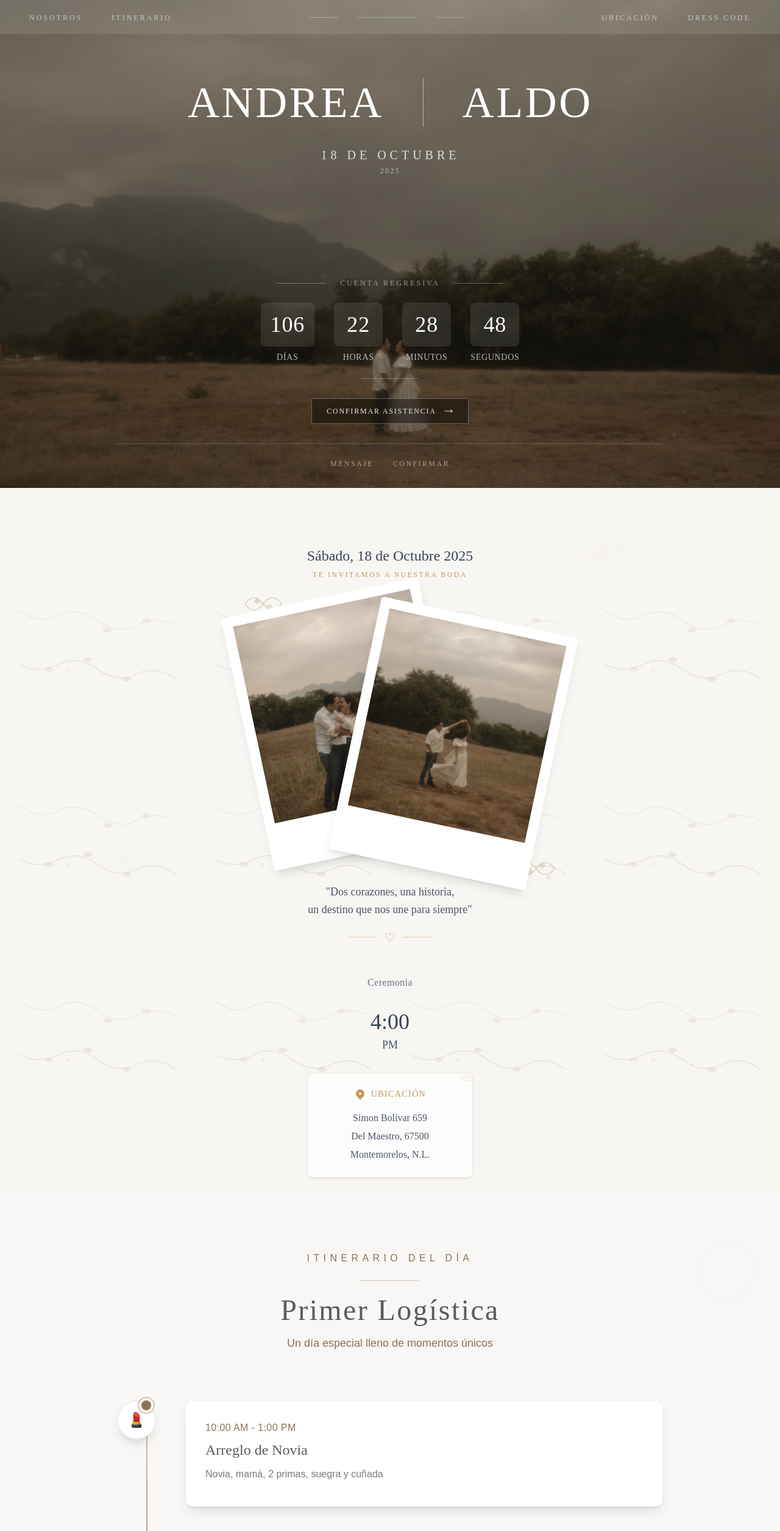
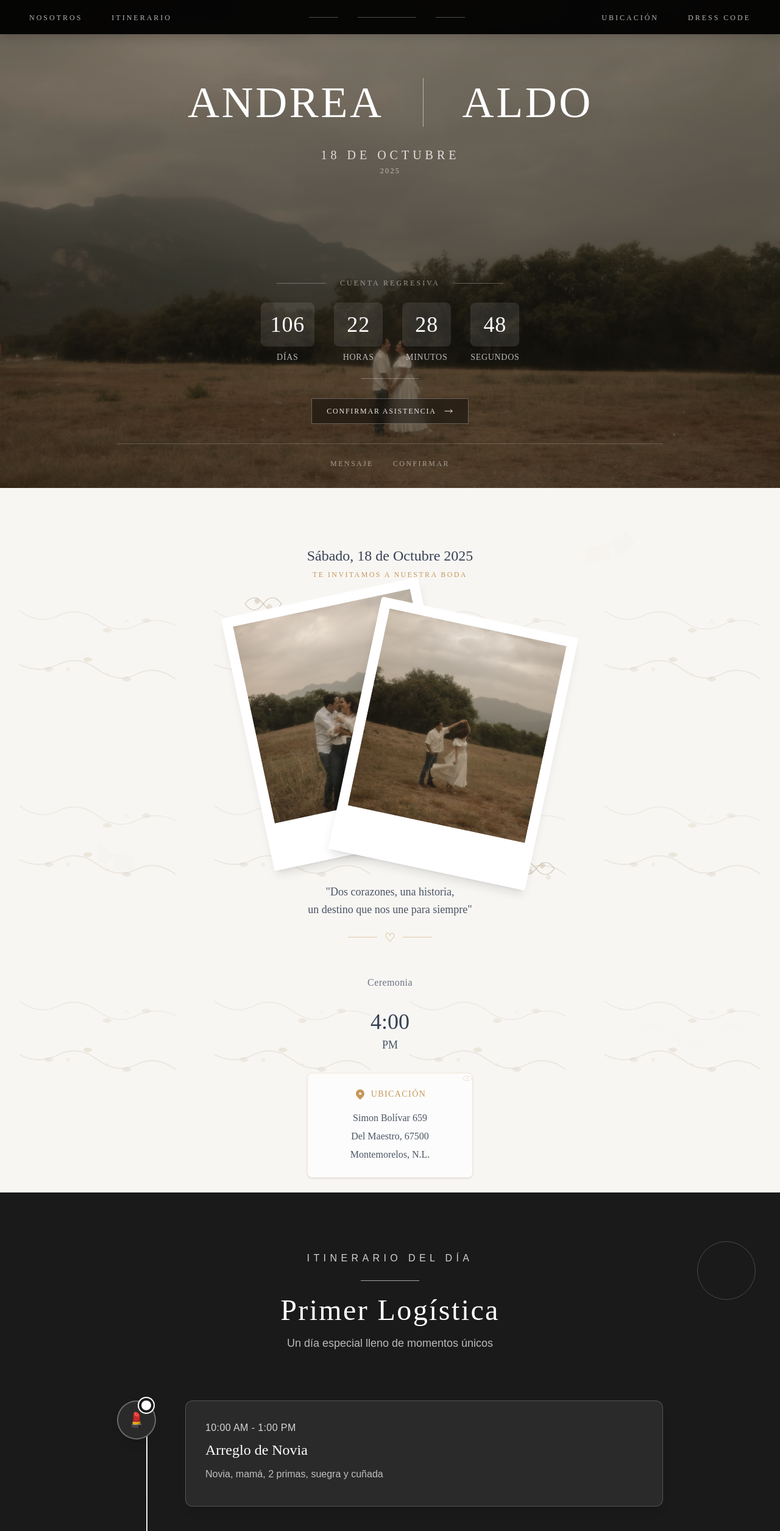
Before and after one commit to AlejoReyna/wedding_invitation, a Next.js app: page / in a window 1280 px wide. Shown: the top 2510 px of the page at 61% size. Built offline with nearby package versions, Linux system fonts and the light colour scheme.

Commit message:
themed view

```diff
--- a/src/app/components/ItinerarySection.tsx
+++ b/src/app/components/ItinerarySection.tsx
@@ -1,5 +1,6 @@
 "use client"
 import { useEffect, useRef } from 'react';
+import { useTheme } from '../context/ThemeContext';
 
 interface ItineraryItem {
   time: string;
@@ -12,19 +13,36 @@ interface ItineraryItem {
 export default function ItinerarySection() {
   const sectionRef = useRef<HTMLDivElement>(null);
   const itemRefs = useRef<(HTMLDivElement | null)[]>([]);
+  const { isNightMode, setIsNightMode } = useTheme();
 
   useEffect(() => {
     const observer = new IntersectionObserver(
       (entries) => {
         entries.forEach((entry) => {
           if (entry.isIntersecting) {
-            entry.target.classList.add('animate-fade-in-up');
+            // Añadir un pequeño delay para asegurar que la animación se vea
+            setTimeout(() => {
+              entry.target.classList.add('animate-fade-in-up');
+              entry.target.classList.remove('opacity-0');
+            }, 100);
+
+            // Verificar si es la última card (índice 4 - Recepción 7:00 PM)
+            const index = itemRefs.current.findIndex(ref => ref === entry.target);
+            if (index === 4) {
+              setIsNightMode(true);
+            }
+          } else {
+            // Si la última card sale del viewport, volver al modo día
+            const index = itemRefs.current.findIndex(ref => ref === entry.target);
+            if (index === 4) {
+              setIsNightMode(false);
+            }
           }
         });
       },
       {
-        threshold: 0.1,
-        rootMargin: '0px 0px -50px 0px'
+        threshold: 0.2,
+        rootMargin: '0px 0px -20px 0px'
       }
     );
 
@@ -52,7 +70,7 @@ export default function ItinerarySection() {
         }
       });
     };
-  }, []);
+  }, [setIsNightMode]);
 
   const addItemRef = (index: number) => (el: HTMLDivElement) => {
     itemRefs.current[index] = el;
@@ -91,7 +109,7 @@ export default function ItinerarySection() {
 
   return (
     <>
-      <style jsx>{`
+      <style jsx global>{`
         @keyframes fade-in-up {
           from {
             opacity: 0;
@@ -111,38 +129,77 @@ export default function ItinerarySection() {
           background: linear-gradient(to bottom, #d4c4b0, #8b7355, #d4c4b0);
         }
 
+        .timeline-line-night {
+          background: linear-gradient(to bottom, #ffffff, #cccccc, #ffffff);
+        }
+
         .timeline-dot {
           box-shadow: 0 0 0 4px #f8f7f5, 0 0 0 6px #d4c4b0;
+        }
+
+        .timeline-dot-night {
+          box-shadow: 0 0 0 4px #1a1a1a, 0 0 0 6px #ffffff;
         }
 
         .timeline-item:hover .timeline-dot {
           transform: scale(1.2);
           box-shadow: 0 0 0 4px #f8f7f5, 0 0 0 8px #8b7355;
         }
+
+        .timeline-item:hover .timeline-dot-night {
+          transform: scale(1.2);
+          box-shadow: 0 0 0 4px #1a1a1a, 0 0 0 8px #ffffff;
+        }
+
+        /* Añadimos estilos para debug */
+        .debug-visible {
+          border: 2px solid red !important;
+        }
+
+        /* Transición suave para el cambio de tema */
+        .theme-transition {
+          transition: background-color 1s ease-in-out, color 1s ease-in-out;
+        }
       `}</style>
 
       <section
         ref={sectionRef}
-        className="min-h-screen w-full bg-[#f8f7f5] py-16 md:py-24 px-4 md:px-8 opacity-0 relative overflow-hidden"
+        className={`min-h-screen w-full py-16 md:py-24 px-4 md:px-8 relative overflow-hidden theme-transition ${
+          isNightMode ? 'bg-[#1a1a1a]' : 'bg-[#f8f7f5]'
+        }`}
       >
         {/* Decorative Background Elements */}
         <div className="absolute inset-0 pointer-events-none">
-          <div className="absolute top-20 right-10 w-24 h-24 border border-[#d4c4b0]/20 rounded-full"></div>
-          <div className="absolute bottom-32 left-8 w-16 h-16 border border-[#d4c4b0]/20 rounded-full"></div>
-          <div className="absolute top-1/2 right-4 w-8 h-8 border border-[#d4c4b0]/30 rounded-full"></div>
+          <div className={`absolute top-20 right-10 w-24 h-24 border rounded-full ${
+            isNightMode ? 'border-white/20' : 'border-[#d4c4b0]/20'
+          }`}></div>
+          <div className={`absolute bottom-32 left-8 w-16 h-16 border rounded-full ${
+            isNightMode ? 'border-white/20' : 'border-[#d4c4b0]/20'
+          }`}></div>
+          <div className={`absolute top-1/2 right-4 w-8 h-8 border rounded-full ${
+            isNightMode ? 'border-white/30' : 'border-[#d4c4b0]/30'
+          }`}></div>
         </div>
 
         <div className="max-w-4xl mx-auto relative z-10">
           {/* Header */}
           <div className="text-center mb-16 md:mb-20">
-            <h2 className="text-sm md:text-base font-light tracking-[0.4em] uppercase text-[#8b7355] mb-6">
+            <h2 className={`text-sm md:text-base font-light tracking-[0.4em] uppercase mb-6 ${
+              isNightMode ? 'text-white/80' : 'text-[#8b7355]'
+            }`}>
               ITINERARIO DEL DÍA
             </h2>
-            <div className="w-24 h-px bg-[#d4c4b0] mx-auto mb-6"></div>
-            <h3 className="garamond-regular text-3xl md:text-4xl lg:text-5xl font-light text-[#5c5c5c] tracking-wider">
+            <div className={`w-24 h-px mx-auto mb-6 ${
+              isNightMode ? 'bg-white/60' : 'bg-[#d4c4b0]'
+            }`}></div>
+            <h3 className={`garamond-regular text-3xl md:text-4xl lg:text-5xl font-light tracking-wider ${
+              isNightMode ? 'text-white' : 'text-[#5c5c5c]'
+            }`}>
               Primer Logística
             </h3>
-            <p className="text-[#8b7355] text-lg mt-4 font-light">
+            <p className={`text-lg mt-4 font-light ${
+              isNightMode ? 'text-white/70' : 'text-[#8b7355]'
+            }`}>
               Un día especial lleno de momentos únicos
             </p>
           </div>
@@ -150,7 +207,9 @@ export default function ItinerarySection() {
           {/* Timeline */}
           <div className="relative">
             {/* Timeline Line */}
-            <div className="absolute left-8 md:left-12 top-0 bottom-0 w-0.5 timeline-line"></div>
+            <div className={`absolute left-8 md:left-12 top-0 bottom-0 w-0.5 ${
+              isNightMode ? 'timeline-line-night' : 'timeline-line'
+            }`}></div>
 
             {/* Timeline Items */}
             <div className="space-y-8 md:space-y-12">
@@ -158,39 +217,62 @@ export default function ItinerarySection() {
                 <div
                   key={index}
                   ref={addItemRef(index)}
-                  className="timeline-item relative flex items-start pl-20 md:pl-28 opacity-0 group"
-                  style={{ animationDelay: `${index * 150}ms` }}
+                  className="timeline-item relative flex items-start pl-20 md:pl-28 opacity-0 group transition-all duration-300"
+                  style={{
+                    animationDelay: `${index * 150}ms`,
+                    minHeight: '100px'
+                  }}
                 >
                   {/* Timeline Dot */}
-                  <div className="timeline-dot absolute left-6 md:left-10 w-4 h-4 bg-[#8b7355] rounded-full transition-all duration-300 ease-in-out z-10"></div>
+                  <div className={`absolute left-6 md:left-10 w-4 h-4 rounded-full transition-all duration-300 ease-in-out z-10 ${
+                    isNightMode
+                      ? 'timeline-dot-night bg-white'
+                      : 'timeline-dot bg-[#8b7355]'
+                  }`}></div>
 
                   {/* Icon Circle */}
-                  <div className="absolute left-0 w-16 h-16 bg-white rounded-full shadow-lg flex items-center justify-center text-2xl border-2 border-[#d4c4b0]/30 group-hover:border-[#8b7355]/50 transition-all duration-300">
+                  <div className={`absolute left-0 w-16 h-16 rounded-full shadow-lg flex items-center justify-center text-2xl border-2 transition-all duration-300 ${
+                    isNightMode
+                      ? 'bg-[#2a2a2a] border-white/30 group-hover:border-white/50'
+                      : 'bg-white border-[#d4c4b0]/30 group-hover:border-[#8b7355]/50'
+                  }`}>
                     {item.icon}
                   </div>
 
                   {/* Content Card */}
-                  <div className="bg-white rounded-xl shadow-lg hover:shadow-xl transition-all duration-300 p-6 md:p-8 w-full group-hover:transform group-hover:-translate-y-1 border border-[#d4c4b0]/20">
+                  <div className={`rounded-xl shadow-lg hover:shadow-xl transition-all duration-300 p-6 md:p-8 w-full group-hover:transform group-hover:-translate-y-1 border ${
+                    isNightMode
+                      ? 'bg-[#2a2a2a] border-white/20'
+                      : 'bg-white border-[#d4c4b0]/20'
+                  }`}>
                     {/* Time */}
-                    <div className="text-[#8b7355] text-sm md:text-base font-medium tracking-wide mb-2">
+                    <div className={`text-sm md:text-base font-medium tracking-wide mb-2 ${
+                      isNightMode ? 'text-white/80' : 'text-[#8b7355]'
+                    }`}>
                       {item.time}
                     </div>
 
                     {/* Title */}
-                    <h4 className="garamond-regular text-xl md:text-2xl text-[#5c5c5c] mb-3 font-medium">
+                    <h4 className={`garamond-regular text-xl md:text-2xl mb-3 font-medium ${
+                      isNightMode ? 'text-white' : 'text-[#5c5c5c]'
+                    }`}>
                       {item.title}
                     </h4>
 
                     {/* Description */}
                     {item.description && (
-                      <p className="text-[#7a7a7a] text-sm md:text-base mb-2">
+                      <p className={`text-sm md:text-base mb-2 ${
+                        isNightMode ? 'text-white/70' : 'text-[#7a7a7a]'
+                      }`}>
                         {item.description}
                       </p>
                     )}
 
                     {/* Location */}
                     {item.location && (
-                      <div className="flex items-center text-[#8b7355] text-sm md:text-base">
+                      <div className={`flex items-center text-sm md:text-base ${
+                        isNightMode ? 'text-white/80' : 'text-[#8b7355]'
+                      }`}>
                         <svg className="w-4 h-4 mr-2" fill="none" stroke="currentColor" viewBox="0 0 24 24">
                           <path strokeLinecap="round" strokeLinejoin="round" strokeWidth={2} d="M17.657 16.657L13.414 20.9a1.998 1.998 0 01-2.827 0l-4.244-4.243a8 8 0 1111.314 0z" />
                           <path strokeLinecap="round" strokeLinejoin="round" strokeWidth={2} d="M15 11a3 3 0 11-6 0 3 3 0 016 0z" />
@@ -206,8 +288,12 @@ export default function ItinerarySection() {
 
           {/* Bottom decorative element */}
           <div className="text-center mt-16 md:mt-20">
-            <div className="w-32 h-px bg-[#d4c4b0] mx-auto mb-6"></div>
-            <p className="garamond-regular text-lg md:text-xl text-[#8b7355] italic">
+            <div className={`w-32 h-px mx-auto mb-6 ${
+              isNightMode ? 'bg-white/60' : 'bg-[#d4c4b0]'
+            }`}></div>
+            <p className={`garamond-regular text-lg md:text-xl italic ${
+              isNightMode ? 'text-white/80' : 'text-[#8b7355]'
+            }`}>
               &ldquo;Los mejores momentos son aquellos que compartimos juntos&rdquo;
             </p>
           </div>
--- a/src/app/components/Navbar.tsx
+++ b/src/app/components/Navbar.tsx
@@ -1,5 +1,6 @@
 "use client"
 import { useState, useEffect } from 'react';
+import { useTheme } from '../context/ThemeContext';
 
 interface NavigationItem {
   id: string;
@@ -8,6 +9,7 @@ interface NavigationItem {
 
 const Navbar = () => {
   const [isScrolled, setIsScrolled] = useState(false);
+  const { isNightMode } = useTheme();
 
   const navigationItems: NavigationItem[] = [
     { id: 'nosotros', label: 'Nosotros' },
@@ -32,12 +34,41 @@ const Navbar = () => {
     return () => window.removeEventListener('scroll', handleScroll);
   }, []);
 
+  // Función para determinar el estilo basado en el estado de scroll y modo nocturno
+  const getNavbarStyle = () => {
+    if (isNightMode) {
+      return 'bg-black/95 shadow-lg hover:bg-black';
+    }
+    return isScrolled
+      ? 'bg-white/95 shadow-lg hover:bg-white'
+      : 'bg-white/10 hover:bg-white/15';
+  };
+
+  const getTextStyle = () => {
+    if (isNightMode) {
+      return 'text-white/70 hover:text-white';
+    }
+    return isScrolled
+      ? 'text-black/70 hover:text-black'
+      : 'text-white/60 hover:text-white';
+  };
+
+  const getLineStyle = () => {
+    if (isNightMode) {
+      return 'bg-white';
+    }
+    return isScrolled ? 'bg-black' : 'bg-white';
+  };
+
+  const getDecorativeLineStyle = () => {
+    if (isNightMode) {
+      return 'bg-white/30';
+    }
+    return isScrolled ? 'bg-black/30' : 'bg-white/30';
+  };
+
   return (
-    <nav className={`fixed top-0 left-0 right-0 z-50 px-6 md:px-12 py-4 backdrop-blur-sm transition-all duration-500 ${
-      isScrolled
-        ? 'bg-white/95 shadow-lg hover:bg-white'
-        : 'bg-white/10 hover:bg-white/15'
-    }`}>
+    <nav className={`fixed top-0 left-0 right-0 z-50 px-6 md:px-12 py-4 backdrop-blur-sm transition-all duration-500 ${getNavbarStyle()}`}>
       <div className="max-w-7xl mx-auto">
         {/* Desktop Navigation */}
         <div className="hidden md:flex items-center justify-between">
@@ -47,16 +78,10 @@ const Navbar = () => {
               <li key={item.id}>
                 <a
                   href={`#${item.id}`}
-                  className={`text-xs garamond-300 tracking-[0.25em] transition-all duration-500 relative group ${
-                    isScrolled
-                      ? 'text-black/70 hover:text-black'
-                      : 'text-white/60 hover:text-white'
-                  }`}
+                  className={`text-xs garamond-300 tracking-[0.25em] transition-all duration-500 relative group ${getTextStyle()}`}
                 >
                   {item.label.toUpperCase()}
-                  <span className={`absolute -bottom-2 left-0 w-0 h-[1px] group-hover:w-full transition-all duration-500 ${
-                    isScrolled ? 'bg-black' : 'bg-white'
-                  }`}></span>
+                  <span className={`absolute -bottom-2 left-0 w-0 h-[1px] group-hover:w-full transition-all duration-500 ${getLineStyle()}`}></span>
                 </a>
               </li>
             ))}
@@ -64,15 +89,9 @@ const Navbar = () => {
 
           {/* Centro - Solo líneas decorativas */}
           <div className="flex items-center space-x-8">
-            <div className={`w-12 h-[1px] transition-colors duration-500 ${
-              isScrolled ? 'bg-black/30' : 'bg-white/30'
-            }`}></div>
-            <div className={`w-24 h-[1px] transition-colors duration-500 ${
-              isScrolled ? 'bg-black/30' : 'bg-white/30'
-            }`}></div>
-            <div className={`w-12 h-[1px] transition-colors duration-500 ${
-              isScrolled ? 'bg-black/30' : 'bg-white/30'
-            }`}></div>
+            <div className={`w-12 h-[1px] transition-colors duration-500 ${getDecorativeLineStyle()}`}></div>
+            <div className={`w-24 h-[1px] transition-colors duration-500 ${getDecorativeLineStyle()}`}></div>
+            <div className={`w-12 h-[1px] transition-colors duration-500 ${getDecorativeLineStyle()}`}></div>
           </div>
 
           {/* Grupo derecho */}
@@ -81,16 +100,10 @@ const Navbar = () => {
               <li key={item.id}>
                 <a
                   href={`#${item.id}`}
-                  className={`text-xs garamond-300 tracking-[0.25em] transition-all duration-500 relative group ${
-                    isScrolled
-                      ? 'text-black/70 hover:text-black'
-                      : 'text-white/60 hover:text-white'
-                  }`}
+                  className={`text-xs garamond-300 tracking-[0.25em] transition-all duration-500 relative group ${getTextStyle()}`}
                 >
                   {item.label.toUpperCase()}
-                  <span className={`absolute -bottom-2 left-0 w-0 h-[1px] group-hover:w-full transition-all duration-500 ${
-                    isScrolled ? 'bg-black' : 'bg-white'
-                  }`}></span>
+                  <span className={`absolute -bottom-2 left-0 w-0 h-[1px] group-hover:w-full transition-all duration-500 ${getLineStyle()}`}></span>
                 </a>
               </li>
             ))}
@@ -104,17 +117,13 @@ const Navbar = () => {
               <li key={item.id} className="flex items-center">
                 <a
                   href={`#${item.id}`}
-                  className={`garamond-300 tracking-[0.15em] transition-colors duration-500 ${
-                    isScrolled
-                      ? 'text-black/70 hover:text-black'
-                      : 'text-white/70 hover:text-white'
-                  }`}
+                  className={`garamond-300 tracking-[0.15em] transition-colors duration-500 ${getTextStyle()}`}
                 >
                   {item.label.toUpperCase()}
                 </a>
                 {index < 2 && (
                   <span className={`ml-6 transition-colors duration-500 ${
-                    isScrolled ? 'text-black/30' : 'text-white/30'
+                    isNightMode ? 'text-white/30' : (isScrolled ? 'text-black/30' : 'text-white/30')
                   }`}>·</span>
                 )}
               </li>
--- /dev/null
+++ b/src/app/context/ThemeContext.tsx
@@ -0,0 +1,27 @@
+"use client"
+import { createContext, useContext, useState, ReactNode } from 'react';
+
+interface ThemeContextType {
+  isNightMode: boolean;
+  setIsNightMode: (value: boolean) => void;
+}
+
+const ThemeContext = createContext<ThemeContextType | undefined>(undefined);
+
+export const ThemeProvider = ({ children }: { children: ReactNode }) => {
+  const [isNightMode, setIsNightMode] = useState(false);
+
+  return (
+    <ThemeContext.Provider value={{ isNightMode, setIsNightMode }}>
+      {children}
+    </ThemeContext.Provider>
+  );
+};
+
+export const useTheme = () => {
+  const context = useContext(ThemeContext);
+  if (context === undefined) {
+    throw new Error('useTheme must be used within a ThemeProvider');
+  }
+  return context;
+};
--- a/src/app/page.tsx
+++ b/src/app/page.tsx
@@ -8,11 +8,12 @@ import MinimalistFooter from './components/Footer';
 import ItinerarySection from './components/ItinerarySection';
 import CountdownTimer from '../components/CountdownTimer';
 import Navbar from './components/Navbar';
+import { ThemeProvider } from './context/ThemeContext';
 
 export default function Home() {
 
   return (
-    <>
+    <ThemeProvider>
       <Navbar />
       <div
         className="relative flex flex-col min-h-screen overflow-hidden"
@@ -181,6 +182,6 @@ export default function Home() {
       <div id="footer">
         <MinimalistFooter />
       </div>
-    </>
+    </ThemeProvider>
   );
 }
```
